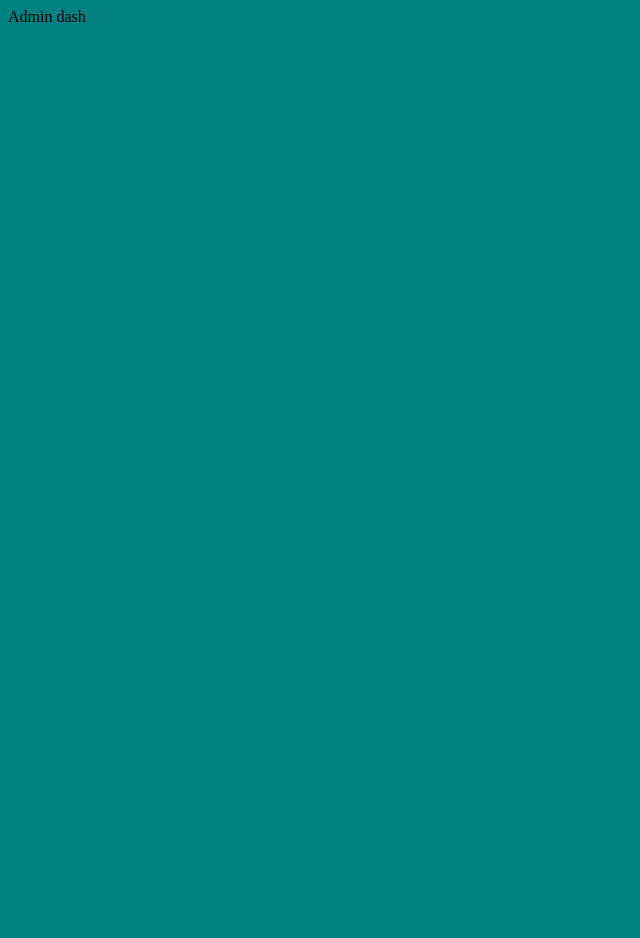
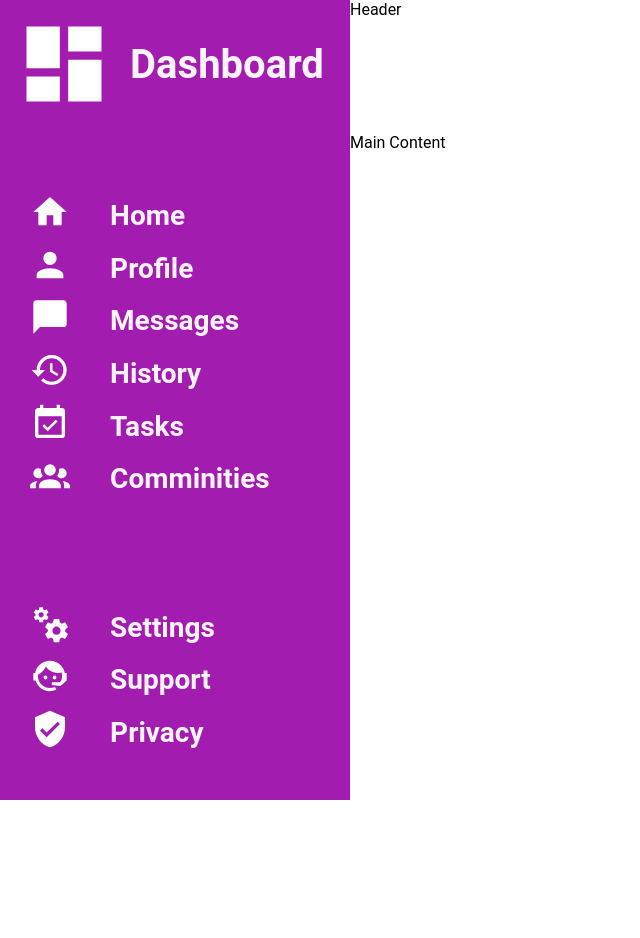
Before and after one commit to tushar-droid/admin-dash, a plain HTML site: page index.html in a window 1280 px wide. Shown: the whole page, without its empty margins (0-640 px from the left). Before the commit the page ends 800 px from the top, so only its background shows below. Drawn offline with Linux system fonts and the light colour scheme.

Commit message:
Sidebar ready

```diff
--- a/index.html
+++ b/index.html
@@ -8,6 +8,51 @@
     <script src="script.js" defer></script>
 </head>
 <body>
-    Admin dash
+    <div class="sidebar">
+        <div class="logo">
+            <img src="icons/logo.svg" alt="icon" class="logo-icon">
+            <h1>Dashboard</h1>
+        </div>
+        <div class="menu-1">
+            <div class="home">
+                <img src="icons/home.svg" alt="home" class="icons">
+                Home
+            </div>
+            <div class="profile">
+                <img src="icons/account.svg" alt="account" class="icons">
+                Profile
+            </div>
+            <div class="messages">
+                <img src="icons/message.svg" alt="messages" class="icons">
+                Messages
+            </div>
+            <div class="history">
+                <img src="icons/history.svg" alt="history" class="icons">
+                History</div>
+            <div class="tasks">
+                <img src="icons/calendar-check.svg" alt="tasks" class="icons">
+                Tasks
+            </div>
+            <div class="communities">
+                <img src="icons/account-group.svg" alt="communities" class="icons">
+                Comminities
+            </div>
+        </div>
+        <div class="menu-2">
+            <div class="settings">
+                <img src="icons/cogs.svg" alt="settings" class="icons">
+                Settings</div>
+            <div class="support">
+                <img src="icons/face-agent.svg" alt="Support" class="icons">
+                Support</div>
+            <div class="privacy">
+                <img src="icons/shield-check.svg" alt="Privacy" class="icons">
+                Privacy</div>
+        </div>
+
+    </div>
+    <div class="header">Header</div>
+    <div class="maincontent">Main Content</div>
+
 </body>
 </html>
--- a/styles.css
+++ b/styles.css
@@ -1,3 +1,58 @@
+:root{
+    --back-clr: #a21caf;
+    --fnt-clr:#fdf4ff;
+}
+
+
+
 body{
-    background-color: teal;
+    margin:0;
+    padding: 0;
+    display: grid;
+    height: 100vh;
+    grid-template-columns: minmax(350px, 1.5fr) 5fr;
+    grid-template-rows: 1fr 5fr;
+    font-family:'Roboto', sans-serif;
 }
+
+.sidebar{
+    grid-area: 1 / 1 / 3 / 2;
+    display: grid;
+    grid-template-rows: 100px 350px 350px;
+    padding: 4%;
+    background-color: var(--back-clr);
+    color: var(--fnt-clr);
+    gap:8%;
+}
+
+
+.logo{
+    display: flex;
+    gap: 5%;
+    align-items: center;
+    font-size: 20px;
+}
+.logo-icon{
+    height: 100px;
+    width: auto;
+    filter:invert(1);
+}
+.menu-1, .menu-2{
+    padding: 5%;
+    display: flex;
+    flex-direction: column;
+    gap: 4%;
+    font-size: 28px;
+    font-weight: 700;
+}
+
+.icons{
+    height: 40px;
+    width: auto;
+    filter: invert(1);
+}
+.menu-1 > *, .menu-2 > *{
+    display:flex;
+    align-items:end;
+    gap:40px;
+}
```
Also changed, not shown: icons/account-group.svg (added), icons/account.svg (added), icons/calendar-check.svg (added), icons/cogs.svg (added), icons/face-agent.svg (added), icons/history.svg (added), icons/home.svg (added), icons/logo.svg (added), icons/message.svg (added), icons/shield-check.svg (added).
